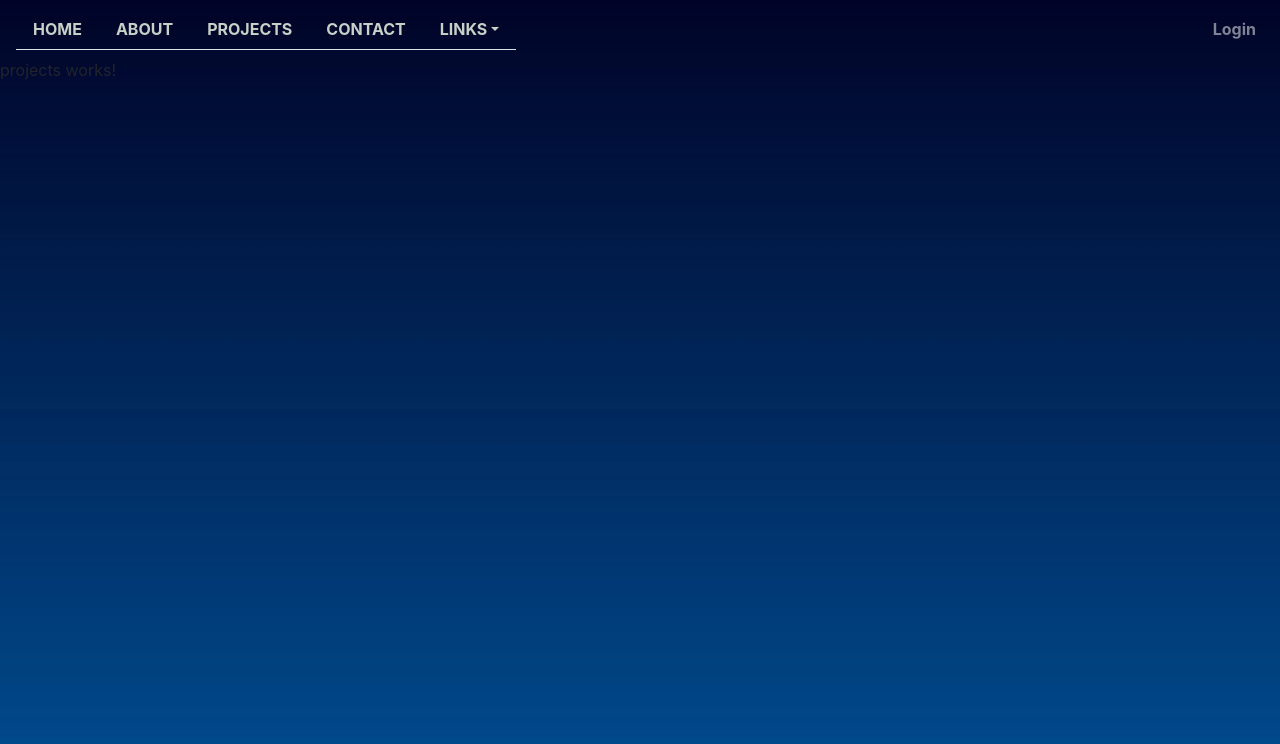
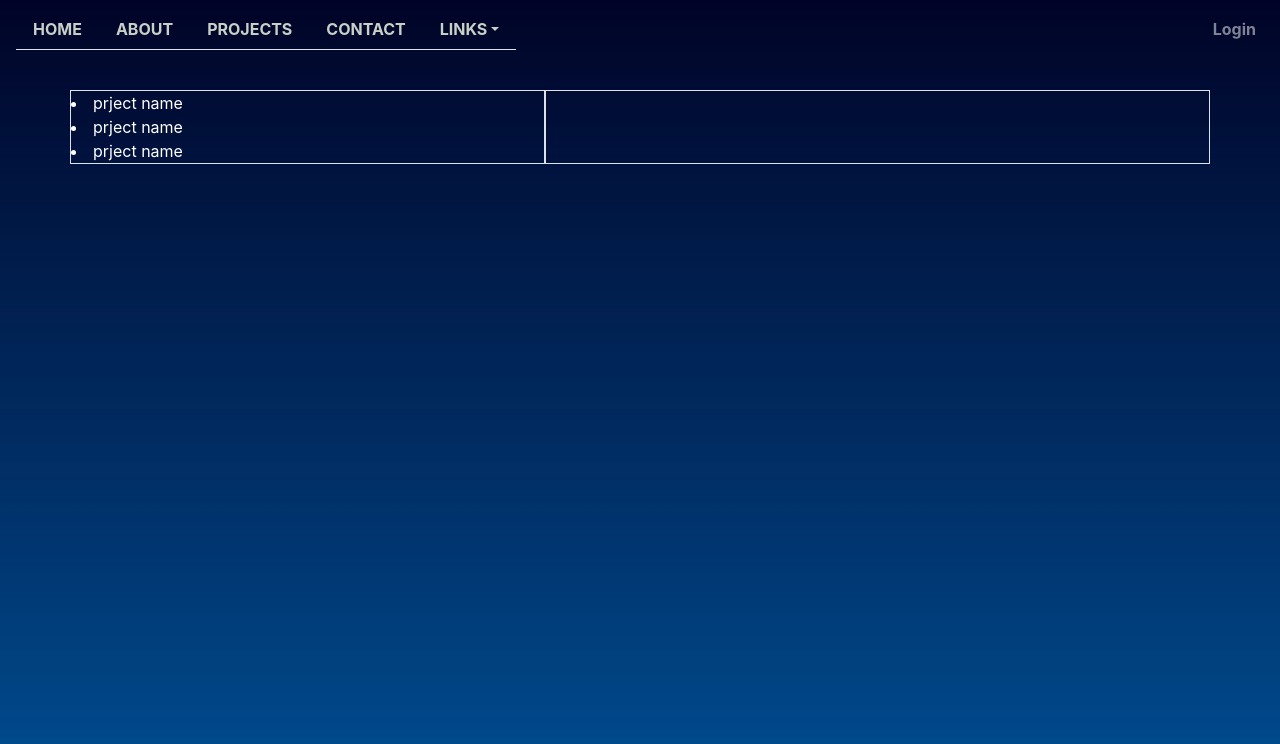
Before and after one commit to vaerilius/angular, an Angular app: page /projects in a window 1280 px wide. Shown: the top 744 px of the page. Built offline with nearby package versions, Linux system fonts and the light colour scheme.

Commit message:
projects

```diff
--- a/package.json
+++ b/package.json
@@ -33,12 +33,12 @@
   },
   "devDependencies": {
     "@angular-devkit/build-angular": "~0.800.0",
-    "@angular/cli": "~8.0.4",
+    "@angular/cli": "^8.3.4",
     "@angular/compiler-cli": "~8.0.1",
     "@angular/language-service": "~8.0.1",
-    "@types/node": "~8.9.4",
     "@types/jasmine": "~3.3.8",
     "@types/jasminewd2": "~2.0.3",
+    "@types/node": "~8.9.4",
     "codelyzer": "^5.0.0",
     "jasmine-core": "~3.4.0",
     "jasmine-spec-reporter": "~4.2.1",
--- a/src/app/app.module.ts
+++ b/src/app/app.module.ts
@@ -12,6 +12,8 @@ import { MailComponent } from './contents/contact/mail/mail.component';
 import { RoutingModule } from './routing.module';
 import {SharedModule} from './shared/shared.module';
 import {FontAwesomeModule} from '@fortawesome/angular-fontawesome';
+import { ProjectComponent } from './contents/projects/project-list/project/project.component';
+import { ProjectListComponent } from './contents/projects/project-list/project-list.component';
 
 
 @NgModule({
@@ -24,6 +26,8 @@ import {FontAwesomeModule} from '@fortawesome/angular-fontawesome';
     ContactComponent,
     ForumComponent,
     MailComponent,
+    ProjectComponent,
+    ProjectListComponent,
   ],
   imports: [
     BrowserModule,
--- /dev/null
+++ b/src/app/contents/projects/project-list/project-list.component.html
@@ -0,0 +1,12 @@
+<div class="row">
+    <div class="col-sm-12">
+        <div class="list-group">
+            <!-- <app-project *ngFor="let projectEle of projects"
+            [project]="projectEle"
+            ></app-project> -->
+            <li class="text-white" *ngFor="let projectEle of projects"
+
+            > {{ projectEle.name }} </li>
+        </div>
+    </div>
+</div>
--- /dev/null
+++ b/src/app/contents/projects/project-list/project-list.component.ts
@@ -0,0 +1,32 @@
+import { Component, OnInit } from '@angular/core';
+
+@Component({
+  selector: 'app-project-list',
+  templateUrl: './project-list.component.html',
+  styleUrls: ['./project-list.component.css']
+})
+export class ProjectListComponent implements OnInit {
+  projects = [
+    {
+      name: 'prject name',
+      syntax: 'js',
+      description: 'lalallala'
+    },
+    {
+      name: 'prject name',
+      syntax: 'js',
+      description: 'lalallala'
+    },
+    {
+      name: 'prject name',
+      syntax: 'js',
+      description: 'lalallala'
+    }
+  ]
+  constructor() { }
+
+  ngOnInit() {
+
+  }
+
+}
--- /dev/null
+++ b/src/app/contents/projects/project-list/project/project.component.html
@@ -0,0 +1,11 @@
+<a href="#" class="list-group-item list-group-item-action  bg-transparent ">
+    <div class="float-left text-white">
+        <h5>project name</h5>
+        <p>description</p>
+    </div>
+    <div class="float-right ">
+
+            <fa-icon [icon]="js" class="rounded-circle fa-3x " style="color: white;"></fa-icon>
+    </div>
+
+</a>
--- /dev/null
+++ b/src/app/contents/projects/project-list/project/project.component.ts
@@ -0,0 +1,16 @@
+import { Component, OnInit } from '@angular/core';
+import {faNodeJs} from '@fortawesome/free-brands-svg-icons';
+
+@Component({
+  selector: 'app-project',
+  templateUrl: './project.component.html',
+  styleUrls: ['./project.component.css']
+})
+export class ProjectComponent implements OnInit {
+  js = faNodeJs
+  constructor() { }
+
+  ngOnInit() {
+  }
+
+}
--- a/src/app/contents/projects/projects.component.css
+++ b/src/app/contents/projects/projects.component.css
@@ -0,0 +1,3 @@
+#projects {
+    margin-top: 4vh;
+}
--- a/src/app/contents/projects/projects.component.html
+++ b/src/app/contents/projects/projects.component.html
@@ -1 +1,12 @@
-<p>projects works!</p>
+<div class="container" id="projects">
+    <div class="row">
+        <div class="col-sm-5 border p-0">
+
+            <app-project-list></app-project-list>
+        </div>
+        <div class="col-sm-7 border">
+                <router-outlet></router-outlet>
+        </div>
+    </div>
+
+</div>
```
Also changed, not shown: src/app/contents/projects/project-list/project-list.component.css (added), src/app/contents/projects/project-list/project/project.component.css (added), 2 other files (tests, documents, lock files or other folders).
